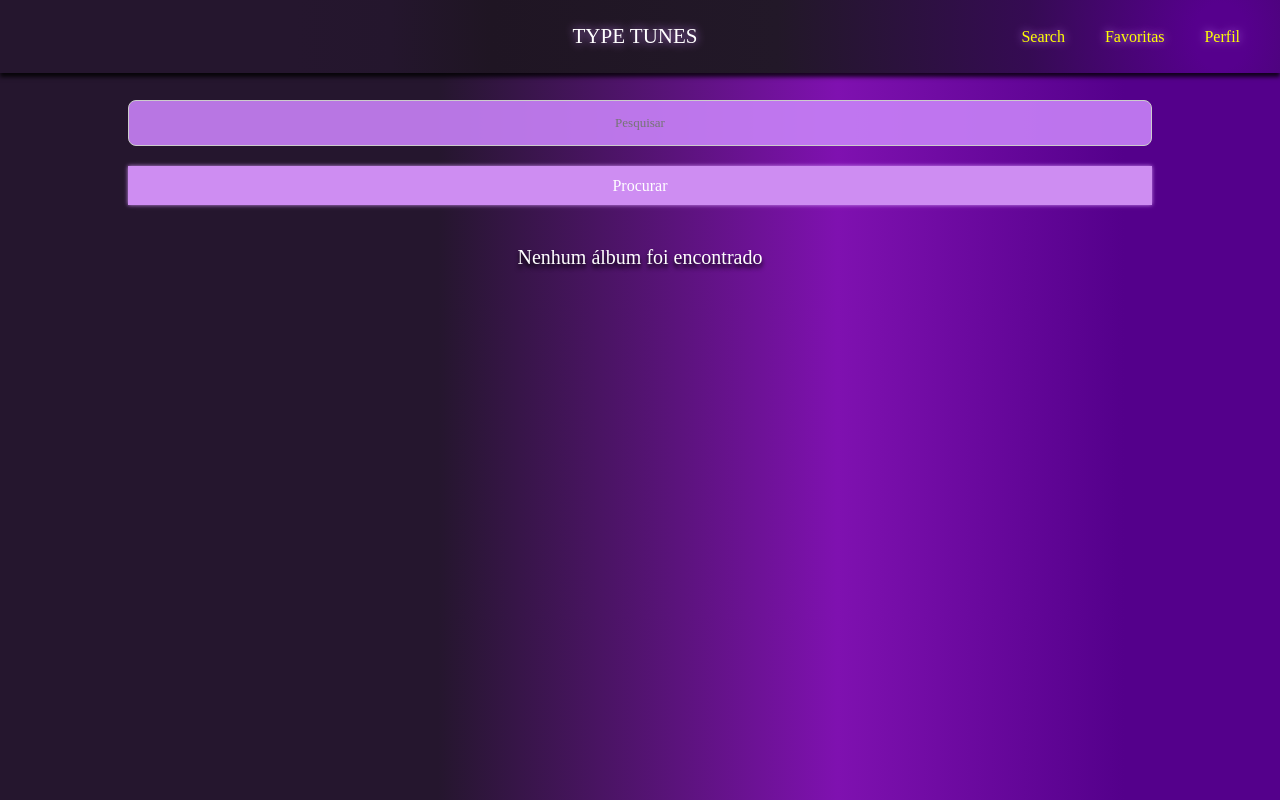
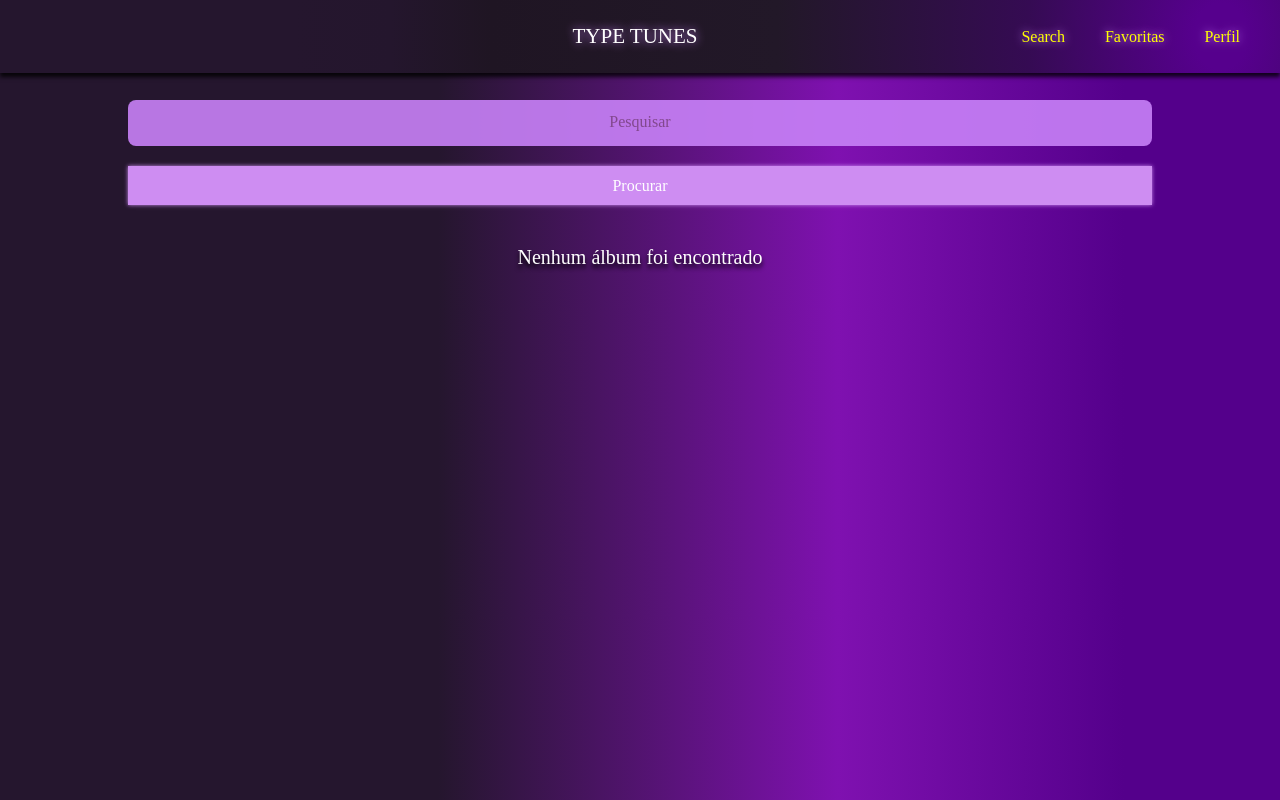
Before and after one commit to cafe51/Type-Tunes, a React (Create React App) app: page /search in a window 1280 px wide. Built offline with nearby package versions, Linux system fonts and the light colour scheme.

Commit message:
Campo de input de Search estilizado

```diff
--- a/src/styles/SearchStyles.ts
+++ b/src/styles/SearchStyles.ts
@@ -22,11 +22,23 @@ export const Input = styled.input`
   height: 46px;
   padding: 10px;
   font-size: 13px;
-  border: 1px solid #ccc;
+  border: none;
   border-radius: 4px;
   text-align: center;
   background: rgba(200, 129, 248, 0.9);
   border-radius: 8px;
+  &:focus {
+    background: #82488D;
+    outline-style: solid;
+    outline-width: 2px;
+    outline-color: #B250B0;
+    /* outline-color: rgba(200, 129, 248, 0.9); */
+
+  }
+  &::placeholder {
+    font-size: 16px;
+    color: #82488D;
+  }
 `;
 
 export const Button = styled.button`
```
